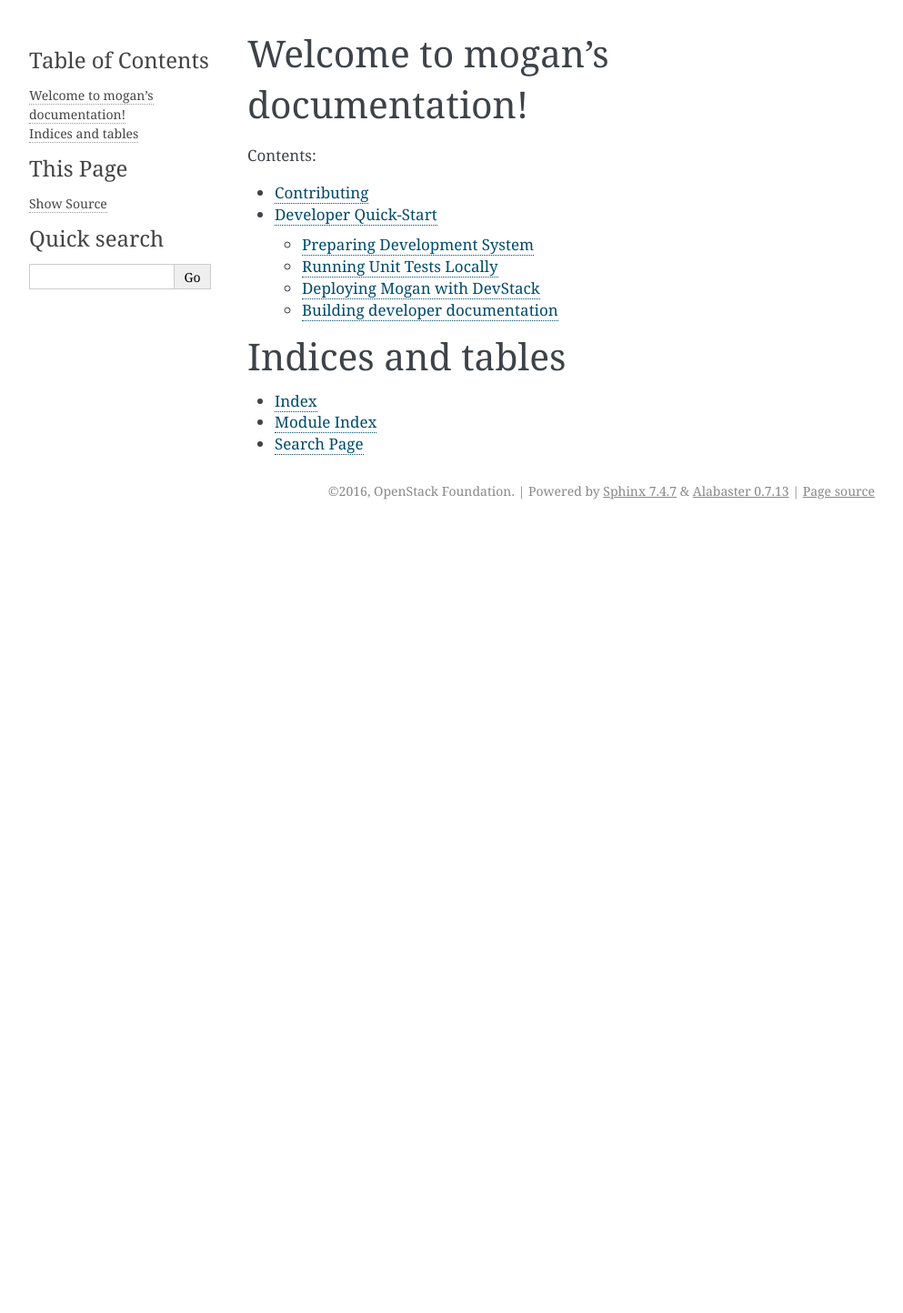
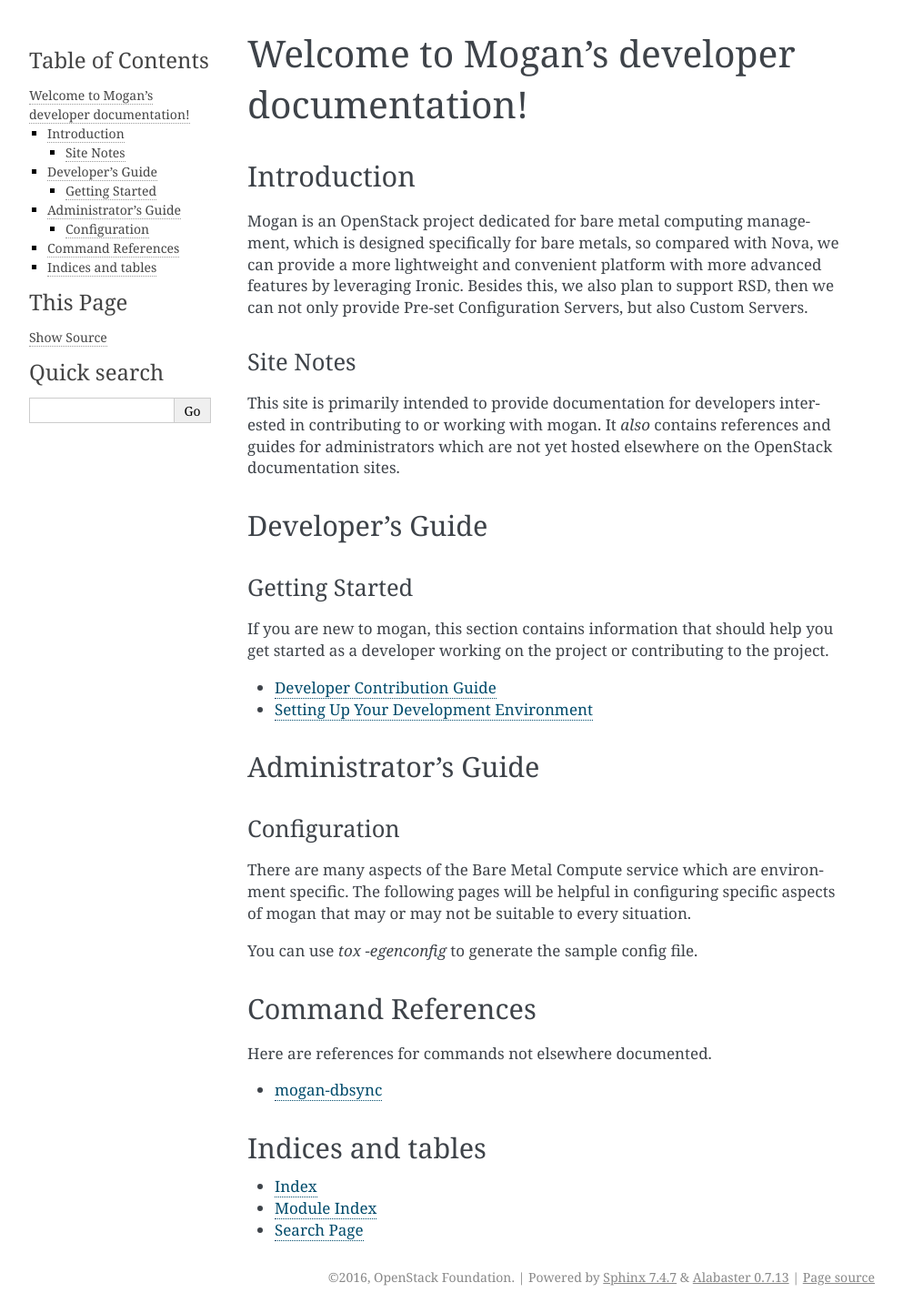
Before and after one commit to openstack-archive/mogan, a Sphinx documentation site: the page built from doc/source/index.rst, in a window 1280 px wide. Shown: the whole page at 91% size, without its empty margins (148-1141 px from the left). Built offline with Sphinx 7.4.7, drawn with Linux system fonts in a browser that asks for light colours; before the commit the page ends 900 px from its top, so only the background shows below that.

Commit message:
Reorganize Mogan docs
Change-Id: I7d9986a231e33e65bf364ae1f028c9b58bb075a1

```diff
--- /dev/null
+++ b/doc/source/cmds/mogan-dbsync.rst
@@ -0,0 +1,187 @@
+============
+mogan-dbsync
+============
+
+The :command:`mogan-dbsync` utility is used to create the database schema
+tables that the mogan services will use for storage. It can also be used to
+upgrade existing database tables when migrating between
+different versions of mogan.
+
+The `Alembic library <http://alembic.readthedocs.org>`_ is used to perform
+the database migrations.
+
+Options
+=======
+
+This is a partial list of the most useful options. To see the full list,
+run the following::
+
+  mogan-dbsync --help
+
+.. program:: mogan-dbsync
+
+.. option:: -h, --help
+
+  Show help message and exit.
+
+.. option:: --config-dir <DIR>
+
+  Path to a config directory with configuration files.
+
+.. option:: --config-file <PATH>
+
+  Path to a configuration file to use.
+
+.. option:: -d, --debug
+
+  Print debugging output.
+
+.. option:: --version
+
+  Show the program's version number and exit.
+
+.. option:: upgrade, stamp, revision, version, create_schema
+
+  The :ref:`command <dbsync_cmds>` to run.
+
+Usage
+=====
+
+Options for the various :ref:`commands <dbsync_cmds>` for
+:command:`mogan-dbsync` are listed when the :option:`-h` or :option:`--help`
+option is used after the command.
+
+For example::
+
+  mogan-dbsync create_schema --help
+
+Information about the database is read from the mogan configuration file
+used by the API server and conductor services. This file must be specified
+with the :option:`--config-file` option::
+
+  mogan-dbsync --config-file /path/to/mogan.conf create_schema
+
+The configuration file defines the database backend to use with the
+*connection* database option::
+
+  [database]
+  connection=mysql+pymysql://root@localhost/mogan
+
+If no configuration file is specified with the :option:`--config-file` option,
+:command:`mogan-dbsync` assumes an SQLite database.
+
+.. _dbsync_cmds:
+
+Command Options
+===============
+
+:command:`mogan-dbsync` is given a command that tells the utility what actions
+to perform. These commands can take arguments. Several commands are available:
+
+.. _create_schema:
+
+create_schema
+-------------
+
+.. program:: create_schema
+
+.. option:: -h, --help
+
+  Show help for create_schema and exit.
+
+This command will create database tables based on the most current version.
+It assumes that there are no existing tables.
+
+An example of creating database tables with the most recent version::
+
+  mogan-dbsync --config-file=/etc/mogan/mogan.conf create_schema
+
+revision
+--------
+
+.. program:: revision
+
+.. option:: -h, --help
+
+  Show help for revision and exit.
+
+.. option:: -m <MESSAGE>, --message <MESSAGE>
+
+  The message to use with the revision file.
+
+.. option:: --autogenerate
+
+  Compares table metadata in the application with the status of the database
+  and generates migrations based on this comparison.
+
+This command will create a new revision file. You can use the
+:option:`--message` option to comment the revision.
+
+This is really only useful for mogan developers making changes that require
+database changes. This revision file is used during database migration and
+will specify the changes that need to be made to the database tables. Further
+discussion is beyond the scope of this document.
+
+stamp
+-----
+
+.. program:: stamp
+
+.. option:: -h, --help
+
+  Show help for stamp and exit.
+
+.. option:: --revision <REVISION>
+
+  The revision number.
+
+This command will 'stamp' the revision table with the version specified with
+the :option:`--revision` option. It will not run any migrations.
+
+upgrade
+-------
+
+.. program:: upgrade
+
+.. option:: -h, --help
+
+  Show help for upgrade and exit.
+
+.. option:: --revision <REVISION>
+
+  The revision number to upgrade to.
+
+This command will upgrade existing database tables to the most recent version,
+or to the version specified with the :option:`--revision` option.
+
+If there are no existing tables, then new tables are created, beginning
+with the oldest known version, and successively upgraded using all of the
+database migration files, until they are at the specified version. Note
+that this behavior is different from the :ref:`create_schema` command
+that creates the tables based on the most recent version.
+
+An example of upgrading to the most recent table versions::
+
+  mogan-dbsync --config-file=/etc/mogan/mogan.conf upgrade
+
+.. note::
+
+  This command is the default if no command is given to
+  :command:`mogan-dbsync`.
+
+.. warning::
+
+  The upgrade command is not compatible with SQLite databases since it uses
+  ALTER TABLE commands to upgrade the database tables. SQLite supports only
+  a limited subset of ALTER TABLE.
+
+version
+-------
+
+.. program:: version
+
+.. option:: -h, --help
+
+  Show help for version and exit.
+
+This command will output the current database version.
--- a/doc/source/contributing.rst
+++ /dev/null
@@ -1,4 +0,0 @@
-============
-Contributing
-============
-.. include:: ../../CONTRIBUTING.rst
--- /dev/null
+++ b/doc/source/dev/code-contribution-guide.rst
@@ -0,0 +1,99 @@
+.. _code-contribution-guide:
+
+=======================
+Code Contribution Guide
+=======================
+
+This document provides some necessary points for developers to consider when
+writing and reviewing Mogan code. The checklist will help developers get
+things right.
+
+Getting Started
+===============
+
+If you're completely new to OpenStack and want to contribute to the mogan
+project, please start by familiarizing yourself with the `Infra Team's Developer
+Guide <http://docs.openstack.org/infra/manual/developers.html>`_. This will help
+you get your accounts set up in Launchpad and Gerrit, familiarize you with the
+workflow for the OpenStack continuous integration and testing systems, and help
+you with your first commit.
+
+LaunchPad Project
+-----------------
+
+Most of the tools used for OpenStack require a launchpad.net ID for
+authentication.
+
+.. seealso::
+
+   * https://launchpad.net
+   * https://launchpad.net/mogan
+
+Related Projects
+----------------
+
+There are several projects that are tightly integrated with mogan and which are
+developed by the same community.
+
+.. seealso::
+
+   * https://launchpad.net/python-moganclient
+
+Project Hosting Details
+-----------------------
+
+Bug tracker
+    http://launchpad.net/mogan
+
+Mailing list (prefix Subject line with ``[mogan]``)
+    http://lists.openstack.org/cgi-bin/mailman/listinfo/openstack-dev
+
+Wiki
+    http://wiki.openstack.org/Mogan
+
+Code Hosting
+    https://git.openstack.org/cgit/openstack/mogan
+
+Code Review
+    https://review.openstack.org/#/q/status:open+project:openstack/mogan,n,z
+
+
+Mogan API RPC Versions
+----------------------
+
+*  When the signature(arguments) of an RPC method is changed, the following things
+   need to be considered:
+
+ - The RPC version must be incremented and be the same value for both the client
+   (engine/rpcapi.py, used by mogan-api) and the server (engine/manager.py,
+   used by mogan-engine).
+ - New arguments of the method can only be added as optional. Existing arguments cannot be
+   removed or changed in incompatible ways (with the method in older RPC versions).
+ - Client-side can pin a version cap by passing ``version_cap`` to the constructor
+   of oslo_messaging.RPCClient. Methods which change arguments should run
+   client.can_send_version() to see if the version of the request is compatible with the
+   version cap of RPC Client, otherwise the request needs to be created to work with a
+   previous version that is supported.
+ - Server-side should tolerate the older version of requests in order to keep
+   working during the progress of live upgrade. The behavior of server-side should
+   depend on the input parameters passed from the client-side.
+
+Object Versions
+---------------
+* When Object classes (subclasses of mogan.objects.base.MoganObject) are modified, the
+  following things need to be considered:
+
+ - The change of fields and the signature of remotable method needs a bump of object
+   version.
+ - The arguments of methods can only be added as optional, they cannot be
+   removed or changed in an incompatible way.
+ - Fields types cannot be changed. If it is a must, create a new field and
+   deprecate the old one.
+ - When new version objects communicate with old version objects,
+   obj_make_compatible() will be called to convert objects to the target version during
+   serialization. So objects should implement their own obj_make_compatible() to
+   remove/alter attributes which was added/changed after the target version.
+ - There is a test (object/test_objects.py) to generate the hash of object fields and the
+   signatures of remotable methods, which helps developers to check if the change of
+   objects need a version bump. The object fingerprint should only be updated with a
+   version bump.
--- a/doc/source/index.rst
+++ b/doc/source/index.rst
@@ -1,18 +1,63 @@
-.. mogan documentation master file, created by
-   sphinx-quickstart on Tue Jul  9 22:26:36 2013.
-   You can adapt this file completely to your liking, but it should at least
-   contain the root `toctree` directive.
+===========================================
+Welcome to Mogan's developer documentation!
+===========================================
 
-Welcome to mogan's documentation!
-========================================================
+Introduction
+============
 
-Contents:
+Mogan is an OpenStack project dedicated for bare metal computing management,
+which is designed specifically for bare metals, so compared with Nova, we can
+provide a more lightweight and convenient platform with more advanced features
+by leveraging Ironic. Besides this, we also plan to support RSD, then we can
+not only provide Pre-set Configuration Servers, but also Custom Servers.
+
+Site Notes
+----------
+
+This site is primarily intended to provide documentation for developers
+interested in contributing to or working with mogan. It *also* contains
+references and guides for administrators which are not yet hosted elsewhere on
+the OpenStack documentation sites.
+
+
+Developer's Guide
+=================
+
+Getting Started
+---------------
+
+If you are new to mogan, this section contains information that should help
+you get started as a developer working on the project or contributing to the
+project.
 
 .. toctree::
-   :maxdepth: 2
+  :maxdepth: 1
 
-   contributing
-   dev/dev-quickstart
+  Developer Contribution Guide <dev/code-contribution-guide>
+  Setting Up Your Development Environment <dev/dev-quickstart>
+
+
+Administrator's Guide
+=====================
+
+Configuration
+-------------
+
+There are many aspects of the Bare Metal Compute service which are environment
+specific. The following pages will be helpful in configuring specific aspects
+of mogan that may or may not be suitable to every situation.
+
+You can use `tox -egenconfig` to generate the sample config file.
+
+Command References
+==================
+
+Here are references for commands not elsewhere documented.
+
+.. toctree::
+  :maxdepth: 1
+
+  cmds/mogan-dbsync
 
 Indices and tables
 ==================
```
